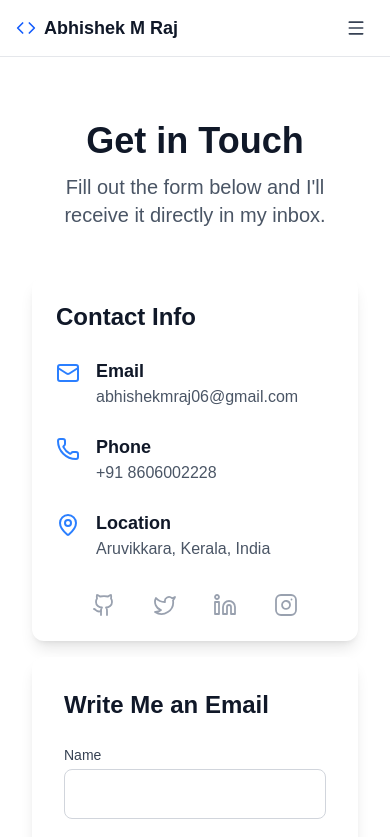
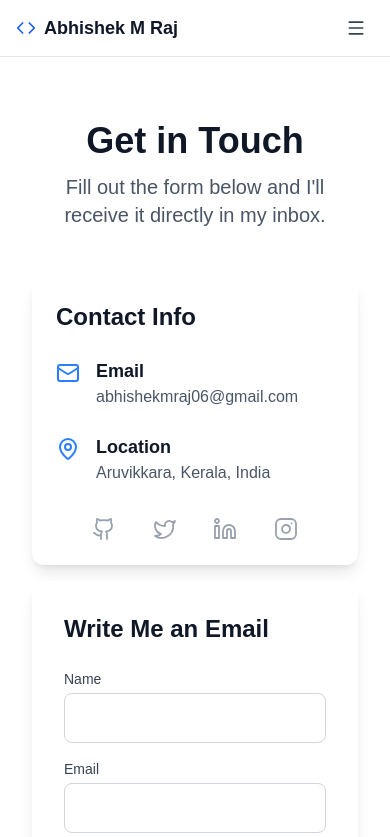
Before and after one commit to abhishek-m-raj/portfolio, a Next.js app: page /contact in a window 390 px wide. Shown: the top 837 px of the page. Built offline with nearby package versions, Linux system fonts and the light colour scheme.

Commit message:
feat: remove mobile no

```diff
--- a/app/contact/page.tsx
+++ b/app/contact/page.tsx
@@ -133,13 +133,6 @@ export default function ContactPage() {
                             </div>
                         </li>
                         <li className="flex items-start">
-                            <Phone className="w-6 h-6 text-blue-500 mr-4 mt-1 shrink-0" />
-                            <div>
-                            <h3 className="text-lg font-semibold text-gray-900 dark:text-white">Phone</h3>
-                            <span className="text-gray-600 dark:text-gray-400">+91 8606002228</span>
-                            </div>
-                        </li>
-                        <li className="flex items-start">
                             <MapPin className="w-6 h-6 text-blue-500 mr-4 mt-1 shrink-0" />
                             <div>
                             <h3 className="text-lg font-semibold text-gray-900 dark:text-white">Location</h3>
```
